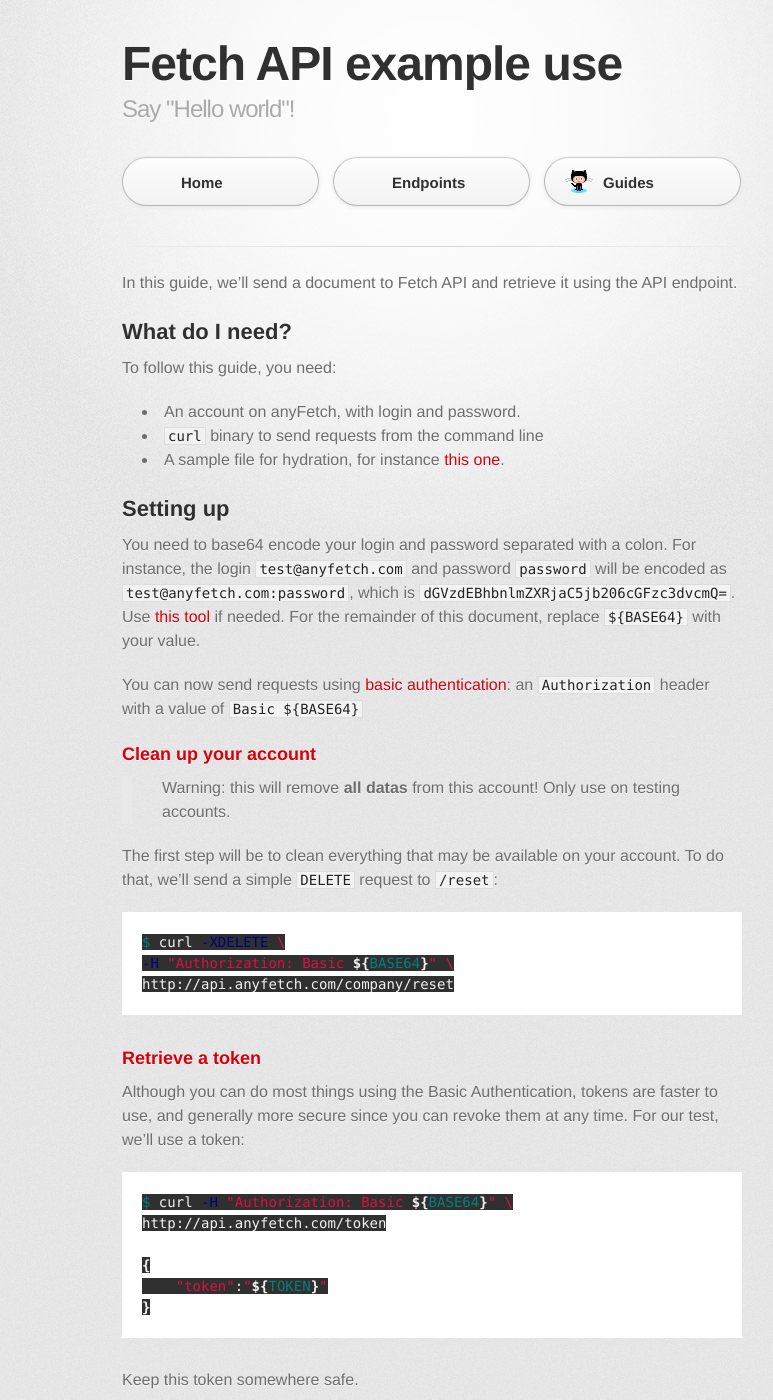
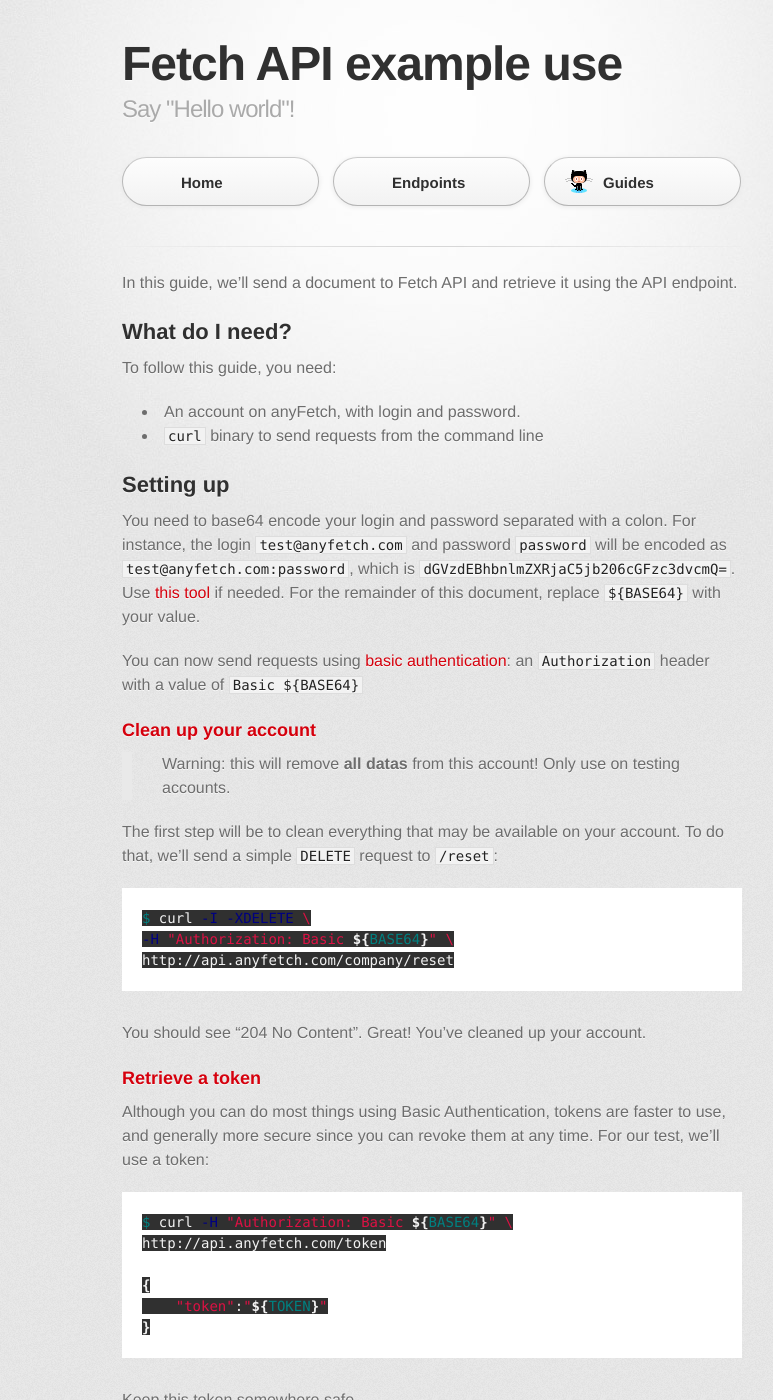
Before and after one commit to AnyFetch/developers.anyfetch.com, a Jekyll site: the page built from guides/hello-world.md, in a window 1280 px wide and 1400 px high. Shown: the whole window, without its empty margins (208-981 px from the left). Built offline with Jekyll 4.4.1, drawn with Linux system fonts in a browser that asks for light colours; some web fonts are replaced; Markdown is read by kramdown in place of the engine named in the settings; some of the changed text lies outside the part shown.

Commit message:
Improved hello world

````diff
--- a/guides/hello-world.md
+++ b/guides/hello-world.md
@@ -11,7 +11,6 @@
 
 * An account on anyFetch, with login and password.
 * `curl` binary to send requests from the command line
-* A sample file for hydration, for instance [this one](/guides/samples/sample.txt).
 
 
 ## Setting up
@@ -27,13 +26,15 @@
 The first step will be to clean everything that may be available on your account. To do that, we'll send a simple `DELETE` request to `/reset`:
 
 ```sh
-$ curl -XDELETE \
+$ curl -I -XDELETE \
 -H "Authorization: Basic ${BASE64}" \
 http://api.anyfetch.com/company/reset
 ```
 
+You should see "204 No Content". Great! You've cleaned up your account.
+
 ### Retrieve a token
-Although you can do most things using the Basic Authentication, tokens are faster to use, and generally more secure since you can revoke them at any time.
+Although you can do most things using Basic Authentication, tokens are faster to use, and generally more secure since you can revoke them at any time.
 For our test, we'll use a token:
 
 ```sh
````
Also changed, not shown: other parts of guides/hello-world.md (+2 -0 lines).
